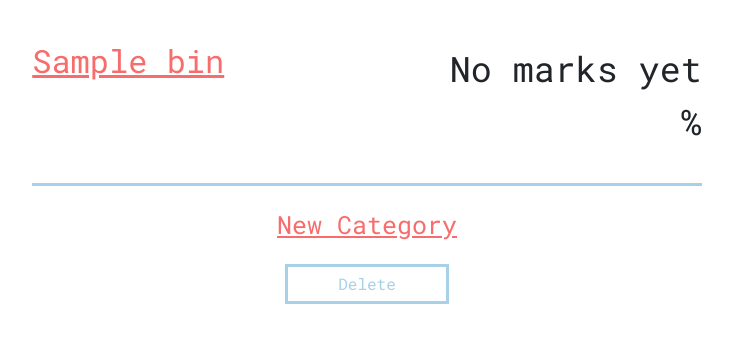
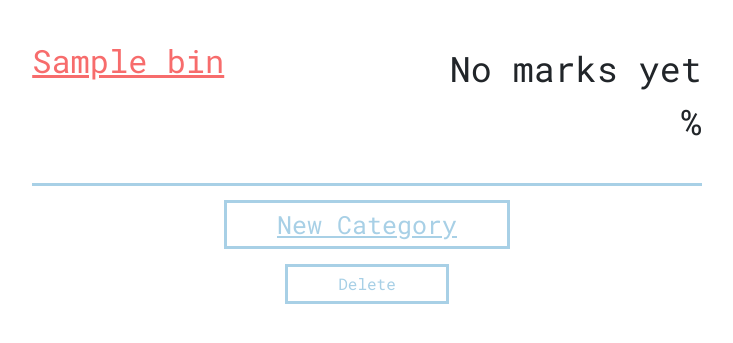
Before and after one commit to ADSteele916/nwhacks2021, a Django app: page /course/1/ in a window 1280 px wide. Shown: the part 180-523 px from the top of the page, without its empty margins (273-1006 px from the left). Run offline with Django 3.2, Linux system fonts and the light colour scheme; a user stored in the database is signed in; tables that the repository leaves empty hold one stand-in row (values such as "Sample post"); some libraries are stand-ins or nearby versions.

Commit message:
Changing buttons

```diff
--- a/templates/grades/assessment.html
+++ b/templates/grades/assessment.html
@@ -10,7 +10,7 @@
         {% endfor %}
     {% endif %}
     <div class="extrawrapper1 text-center">
-        <a class="new-assessment" href="{% url 'grades-new-assessment' course_id bin_id %}">New Assessment</a>
+        <a class="new-assessment delete-button" href="{% url 'grades-new-assessment' course_id bin_id %}">New Assessment</a>
     </div>
     <div class="extrawrapper text-center">
         <form action="{% url 'grades-assessment' course_id bin_id %}" method="post">
--- a/templates/grades/course.html
+++ b/templates/grades/course.html
@@ -16,7 +16,7 @@
         {% endfor %}
     {% endif %}
     <div class="extrawrapper1 text-center">
-        <a class="new-category" href="{% url 'grades-new-bin' course_id %}">New Category</a>
+        <a class="new-category delete-button" href="{% url 'grades-new-bin' course_id %}">New Category</a>
     </div>
     <div class="extrawrapper text-center">
         <form action="{% url 'grades-course' course_id %}" method="post" >
```
